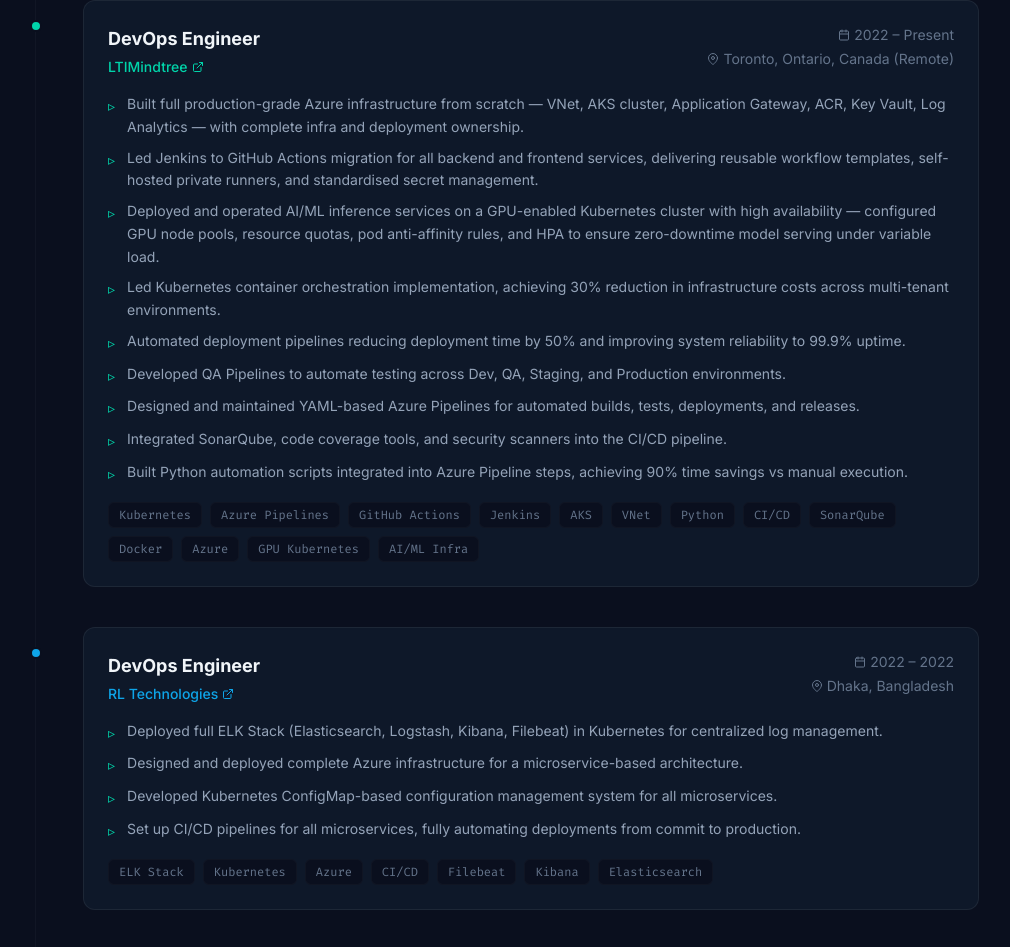
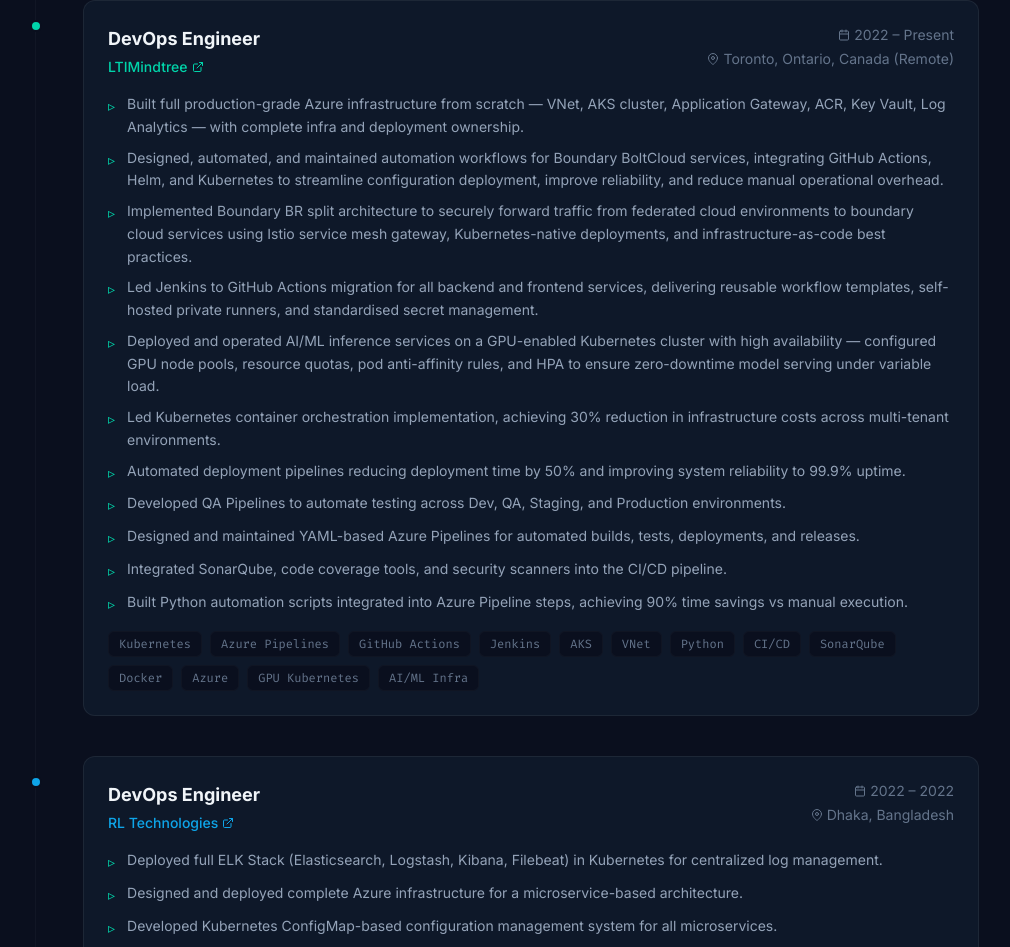
Before and after one commit to shawon100/shawon100.github.io, a React (Vite) app: page / in a window 1280 px wide. Shown: the part 1882-2829 px from the top of the page, without its empty margins (149-1159 px from the left). Built offline with nearby package versions, Linux system fonts and the light colour scheme.

Commit message:
updated experience

```diff
--- a/src/data/experience.js
+++ b/src/data/experience.js
@@ -2,6 +2,7 @@
   {
     id: 1,
     company: 'LTIMindtree',
+    client: 'Warner Bros Discovery (WBD), Co-Operators',
     companyUrl: 'https://www.ltimindtree.com',
     role: 'DevOps Engineer',
     type: 'Remote',
@@ -11,6 +12,8 @@
     color: '#00d4aa',
     highlights: [
       'Built full production-grade Azure infrastructure from scratch — VNet, AKS cluster, Application Gateway, ACR, Key Vault, Log Analytics — with complete infra and deployment ownership.',
+      'Designed, automated, and maintained automation workflows for Boundary BoltCloud services, integrating GitHub Actions, Helm, and Kubernetes to streamline configuration deployment, improve reliability, and reduce manual operational overhead.',
+      'Implemented Boundary BR split architecture to securely forward traffic from federated cloud environments to boundary cloud services using Istio service mesh gateway, Kubernetes-native deployments, and infrastructure-as-code best practices.',
       'Led Jenkins to GitHub Actions migration for all backend and frontend services, delivering reusable workflow templates, self-hosted private runners, and standardised secret management.',
       'Deployed and operated AI/ML inference services on a GPU-enabled Kubernetes cluster with high availability — configured GPU node pools, resource quotas, pod anti-affinity rules, and HPA to ensure zero-downtime model serving under variable load.',
       'Led Kubernetes container orchestration implementation, achieving 30% reduction in infrastructure costs across multi-tenant environments.',
```
